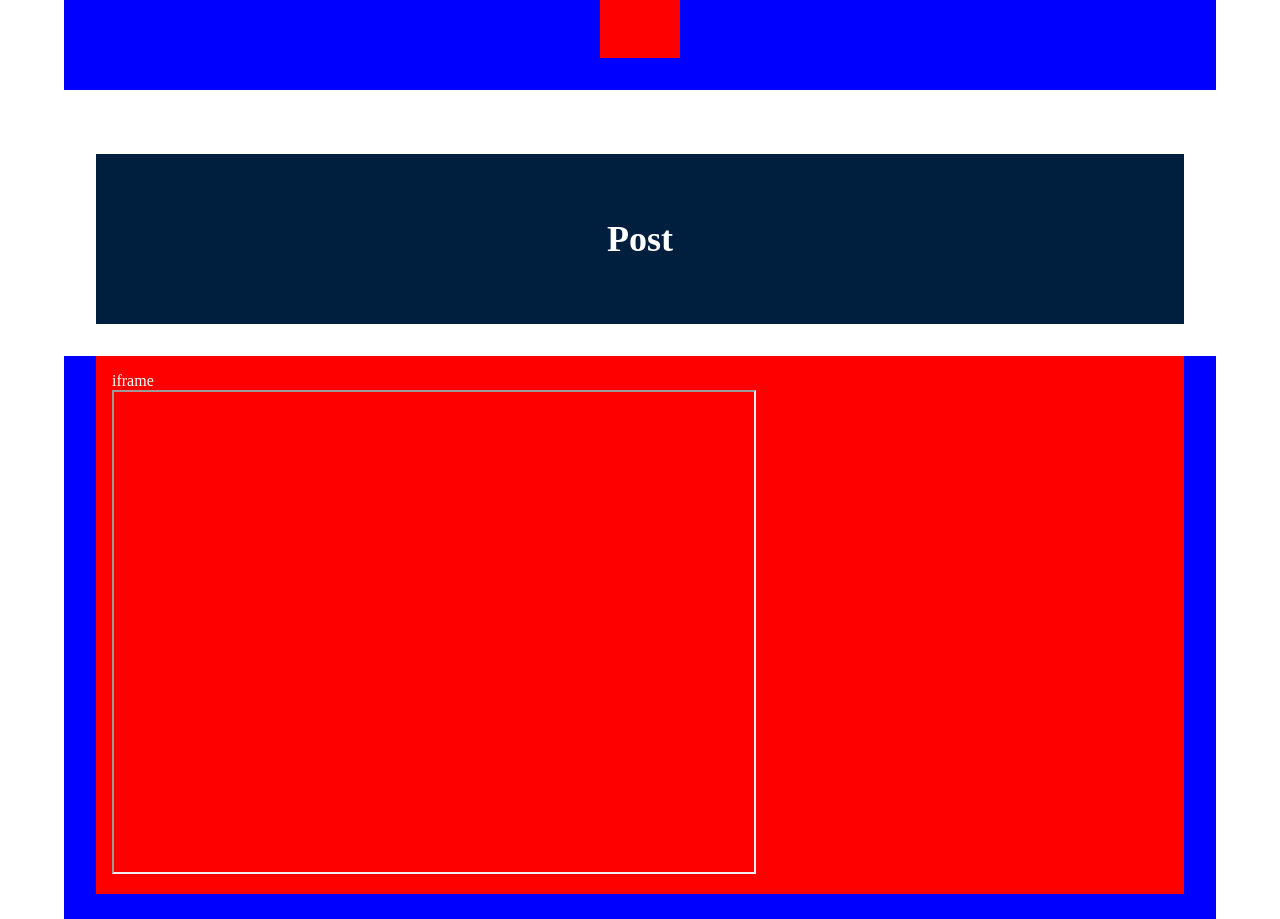
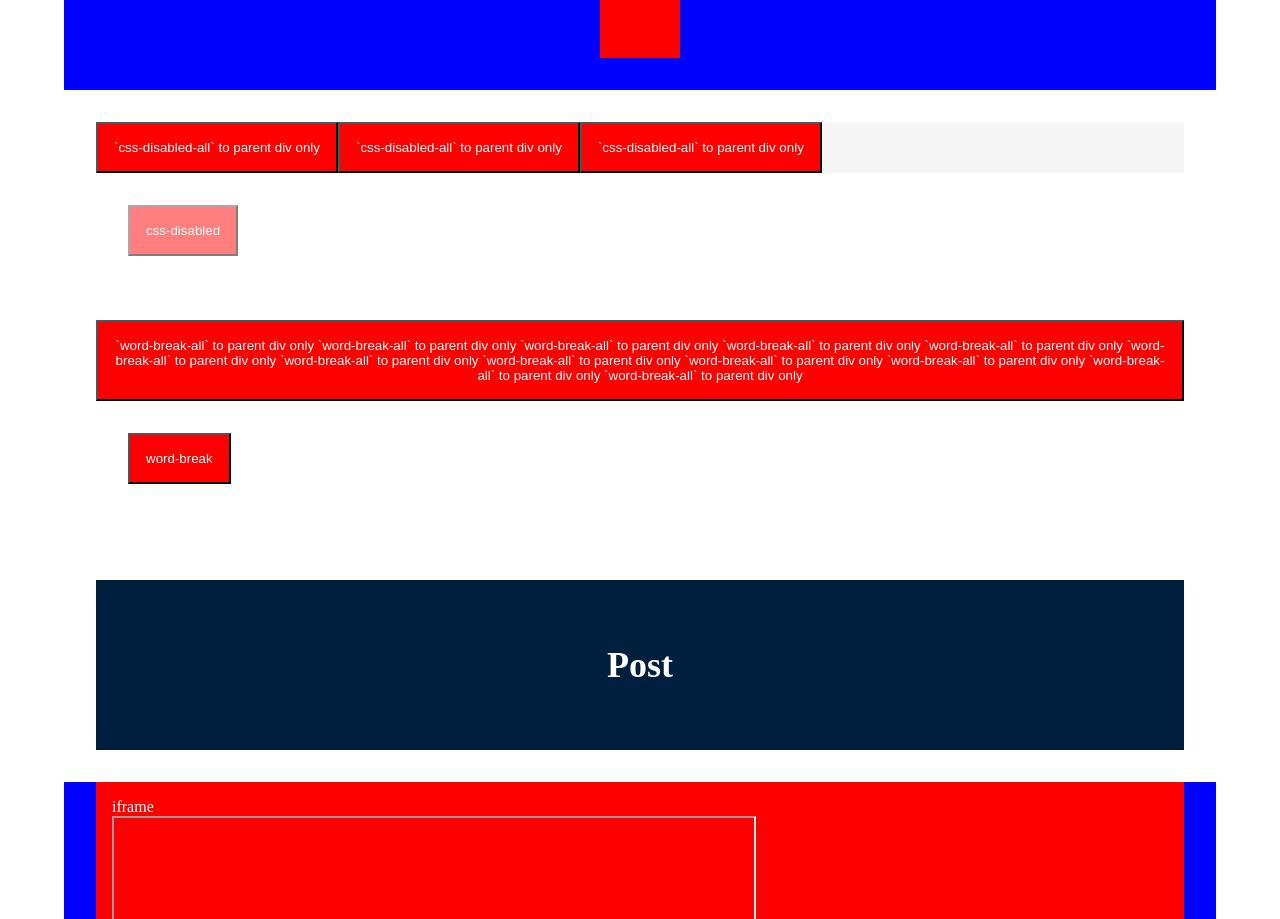
Before and after one commit to steem-sdk/generic-css, a Vue app: page / in a window 1280 px wide. Shown: the part 4260-5179 px from the top of the page. Built offline with nearby package versions, Linux system fonts and the light colour scheme.

Commit message:
add text overflow break and css-disble classes

```diff
--- a/src/components/utils.vue
+++ b/src/components/utils.vue
@@ -24,6 +24,27 @@
       <div class="bg-red mg-2 pd-1 loading">loading</div>
     </div>
 
+    <div class="mg-2">
+      <div class="css-disabled-all">
+        <button class="pd-1 bg-red">`css-disabled-all` to parent div only</button>
+        <button class="pd-1 bg-red">`css-disabled-all` to parent div only</button>
+        <button class="pd-1 bg-red">`css-disabled-all` to parent div only</button>
+      </div>
+      <button class="bg-red mg-2 pd-1 css-disabled">css-disabled</button>
+    </div>
+
+    <div class="mg-2">
+      <div class="word-break-all">
+        <button class="pd-1 bg-red">
+          `word-break-all` to parent div only `word-break-all` to parent div only `word-break-all` to parent div only
+          `word-break-all` to parent div only `word-break-all` to parent div only `word-break-all` to parent div only
+          `word-break-all` to parent div only `word-break-all` to parent div only `word-break-all` to parent div only
+          `word-break-all` to parent div only `word-break-all` to parent div only `word-break-all` to parent div only
+        </button>
+      </div>
+      <button class="bg-red mg-2 pd-1 word-break">word-break</button>
+    </div>
+
   </div>
 
   </div>
--- a/src/styles/utils.css
+++ b/src/styles/utils.css
@@ -39,3 +39,38 @@ body, html {
 .small {
   font-size: 80%;
 }
+
+.word-break {
+  overflow-wrap: break-word;
+  word-wrap: break-word;
+
+  -ms-word-break: break-all;
+  /* This is the dangerous one in WebKit, as it breaks things wherever */
+  word-break: break-all;
+  /* Instead use this non-standard one: */
+  word-break: break-word;
+}
+
+.word-break-all, .word-break-all * {
+  overflow-wrap: break-word;
+  word-wrap: break-word;
+
+  -ms-word-break: break-all;
+  /* This is the dangerous one in WebKit, as it breaks things wherever */
+  word-break: break-all;
+  /* Instead use this non-standard one: */
+  word-break: break-word;
+}
+
+.css-disabled {
+  pointer-events: none;
+  opacity: 0.5;
+  background: #CCC;
+}
+
+.css-disabled-all, .css-disabled-all * {
+  background: #F5F5F5;
+  color : #C3C3C3;
+  cursor:none;
+  pointer-events: none;
+}
```
